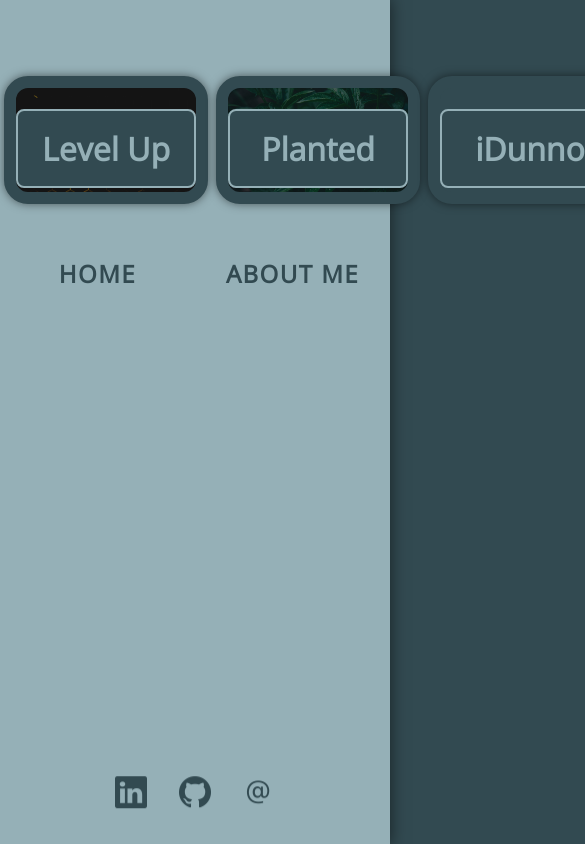
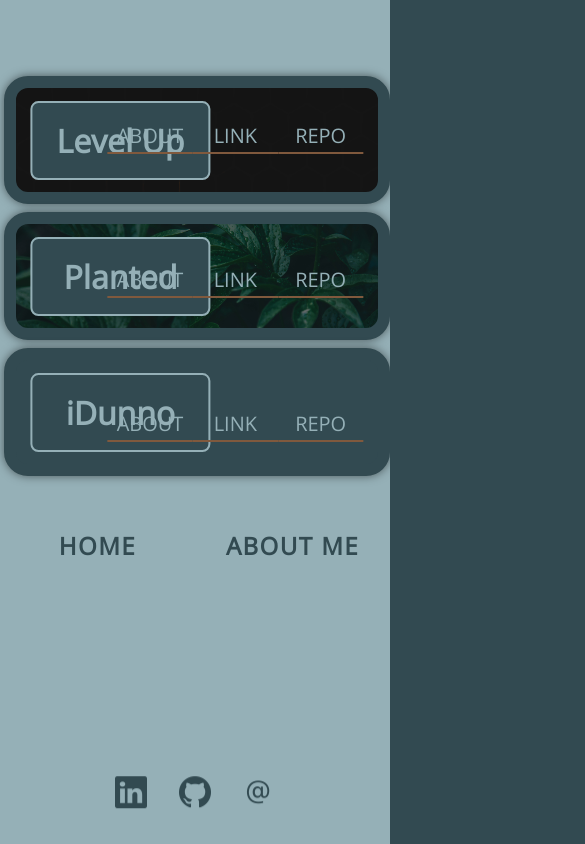
Before and after one commit to jkstone321/portfolio-2.0, a React (Create React App) app: page /projects in a window 390 px wide. Shown: the top 844 px of the page, 585 px wide, since content can reach past the window. Built offline with nearby package versions, Linux system fonts and the light colour scheme; the HTML template or start-up script is replaced by a standard one.

Commit message:
i wonder what this will look like on mobile

```diff
--- a/src/pages/project/index.js
+++ b/src/pages/project/index.js
@@ -75,7 +75,7 @@ function Projects() {
             <div id="project-box" className="planted-box">
               <h1 id="project-title">Planted</h1>
             </div>
-            <div id="project-links">
+            <div id="project-links" style={{bottom: "10rem"}}>
               <a id="link-button" onClick={() => handleLevelUpShow("planted")}>
                 About
               </a>
@@ -99,7 +99,7 @@ function Projects() {
             <div id="project-box">
               <h1 id="project-title">iDunno</h1>
             </div>
-            <div id="project-links">
+            <div id="project-links" style={{bottom: "1rem"}}>
               <a id="link-button" onClick={() => handleLevelUpShow("idunno")}>
                 About
               </a>
@@ -123,8 +123,8 @@ function Projects() {
         <Navigation page="projects" />
         <Contact page="projects" />
       </div>
-      {/* LEVEL UP MODAL */}
-      <div
+
+      {/* <div
         id="modal"
         style={
           !levelUpModal
@@ -180,7 +180,7 @@ function Projects() {
         </div>
       </div>
 
-      {/* PLANTED MODAL */}
+
       <div
         id="modal"
         style={
@@ -232,7 +232,7 @@ function Projects() {
         </div>
       </div>
 
-      {/* IDUNNO MODAL */}
+
       <div
         id="modal"
         style={
@@ -281,8 +281,8 @@ function Projects() {
             <a id="levelup-link">LINK</a>
             <a id="levelup-link">REPO</a>
           </div>
-        </div>
-      </div>
+         </div>
+      </div>*/}
     </>
   );
 }
--- a/src/pages/project/style.css
+++ b/src/pages/project/style.css
@@ -22,8 +22,7 @@ img {
 }
 
 #link-list-projects{
-    width: 100%;
-    min-width: 100%;
+    max-width: 100%;
     padding: 0;
     display: flex;
     justify-content: space-evenly;
@@ -73,7 +72,6 @@ img {
 /**/    flex-direction: column;
 /**/    width: 16rem;
 /**/    z-index: 10;
-/**/    overflow: hidden;
 /**/    border-bottom-left-radius: 1.5rem;
 /**/    border-bottom-right-radius: 1.5rem;
 /**/    opacity: 0;
@@ -269,16 +267,23 @@ transition: all 300ms linear;
     width: 90%;
 }
 
-
+/* @media screen and (max-width:1000px) {
+    .project-box{
+        min-width: 100% !important;
+        max-width: 100% !important;
+        width: 100% !important;
+    }
+} */
 @media screen and (max-width:730px) {
     li{
         width: 100%;
-        max-width: 95%;
+        max-width: 99%;
         margin: 0.25rem;
         padding: 0;
     }
     #link-list-projects{
         margin-top: 2rem;
+        flex-direction: column;
     }
     #project-box {
         height: 8rem;
@@ -293,5 +298,22 @@ transition: all 300ms linear;
         height: 100%;
         border-radius: 0;
     }
-
+    #project-links{
+        visibility: visible;
+        opacity: 1;
+        background: none;
+        border: 0;
+        flex-direction: row !important;
+        right: 7rem;
+        bottom: 19rem;
+        height: auto;
+    }
+    #link-button{
+        padding: 0;
+        margin: 0;
+    }
+    #project-title{
+        left: 0;
+        transform: translate(8%, -10%);
+    }
   }
```
